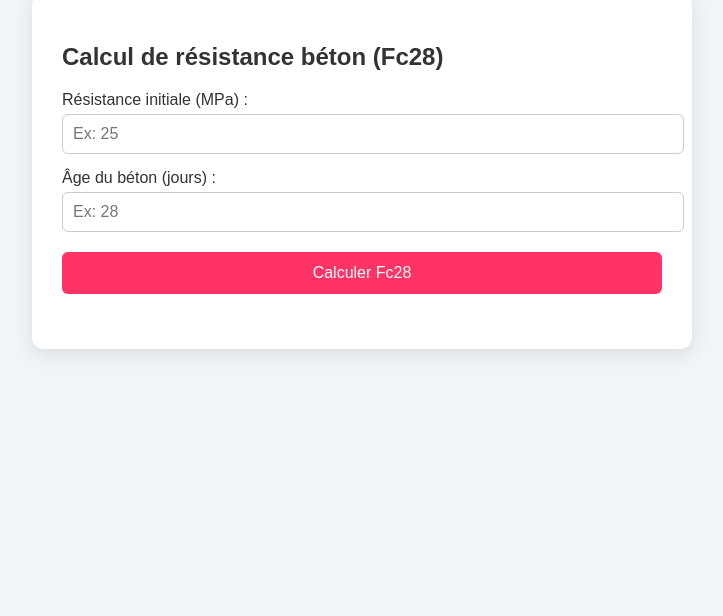
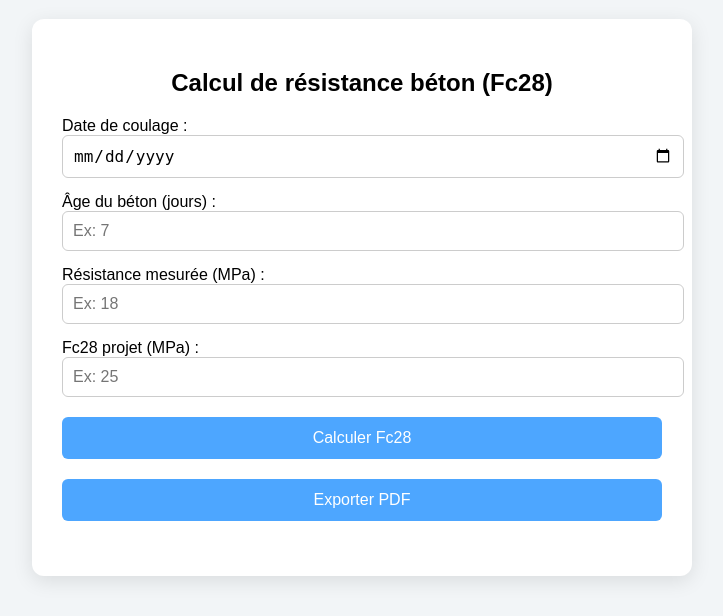
Before and after one commit to sofazrim/sofaz_fc28_tracker, a Flask app: page / in a window 1280 px wide. Shown: the part 235-851 px from the top of the page, without its empty margins (278-1001 px from the left). Before the commit the page ends 589 px from the top, so only its background shows below. Run offline with Flask 3, Linux system fonts and the light colour scheme; some libraries are stand-ins or nearby versions.

Commit message:
Update index_fr.html

```diff
--- a/templates/index_fr.html
+++ b/templates/index_fr.html
@@ -4,23 +4,22 @@
 <meta charset="UTF-8">
 <meta name="viewport" content="width=device-width, initial-scale=1.0">
 <title>SOFAZ Fc28 Tracker™</title>
+<script src="https://cdnjs.cloudflare.com/ajax/libs/jspdf/2.5.1/jspdf.umd.min.js"></script>
 <style>
 body {
     font-family: Arial, sans-serif;
     background-color: #f2f5f7;
-            color: #333;
-            margin: 0;
-            padding: 0;
+    margin: 0; padding: 0;
 }
 header {
-            background-color: #ff3366;
+    background-color: #4da6ff; /* bleu clair */
     color: white;
     padding: 20px;
     text-align: center;
 }
 header img {
-            height: 60px;
-            vertical-align: middle;
+    height: 80px;
+    margin-bottom: 10px;
 }
 main {
     max-width: 600px;
@@ -30,15 +29,14 @@
     border-radius: 12px;
     box-shadow: 0 5px 20px rgba(0,0,0,0.1);
 }
-        h1 {
+h1, h2 {
     text-align: center;
-            margin-bottom: 30px;
 }
 label {
     display: block;
-            margin: 15px 0 5px;
+    margin-top: 15px;
 }
-        input[type="number"] {
+input[type="number"], input[type="date"] {
     width: 100%;
     padding: 10px;
     font-size: 16px;
@@ -46,7 +44,7 @@
     border: 1px solid #ccc;
 }
 button {
-            background-color: #ff3366;
+    background-color: #4da6ff;
     color: white;
     border: none;
     padding: 12px 20px;
@@ -57,17 +55,19 @@
     width: 100%;
 }
 button:hover {
-            background-color: #e62e5c;
+    background-color: #3399ff;
 }
 #result {
     margin-top: 25px;
     font-weight: bold;
     text-align: center;
     font-size: 18px;
+    white-space: pre-line;
 }
 </style>
 </head>
 <body>
+
 <header>
     <img src="https://raw.githubusercontent.com/sofazrim/sofaz_fc28_tracker/main/logo_sofaz.png" alt="Logo SOFAZ">
     <h1>SOFAZ Fc28 Tracker™</h1>
@@ -76,32 +76,66 @@
 <main>
 <h2>Calcul de résistance béton (Fc28)</h2>
 
-    <label for="fck">Résistance initiale (MPa) :</label>
-    <input type="number" id="fck" placeholder="Ex: 25">
+<label for="date_coulage">Date de coulage :</label>
+<input type="date" id="date_coulage">
 
 <label for="age">Âge du béton (jours) :</label>
-    <input type="number" id="age" placeholder="Ex: 28">
+<input type="number" id="age" placeholder="Ex: 7">
+
+<label for="resistance">Résistance mesurée (MPa) :</label>
+<input type="number" id="resistance" placeholder="Ex: 18">
+
+<label for="fc28">Fc28 projet (MPa) :</label>
+<input type="number" id="fc28" placeholder="Ex: 25">
 
 <button onclick="calculFc28()">Calculer Fc28</button>
+<button onclick="exportPDF()">Exporter PDF</button>
 
 <div id="result"></div>
 </main>
 
 <script>
 function calculFc28() {
-    let fck = parseFloat(document.getElementById('fck').value);
-    let age = parseFloat(document.getElementById('age').value);
+    const dateCoulage = document.getElementById('date_coulage').value;
+    const age = parseFloat(document.getElementById('age').value);
+    const resJour = parseFloat(document.getElementById('resistance').value);
+    const fc28Projet = parseFloat(document.getElementById('fc28').value);
 
-    if (isNaN(fck) || isNaN(age) || fck <=0 || age <=0) {
-        document.getElementById('result').innerHTML = "⚠️ Veuillez entrer des valeurs valides.";
+    if(!dateCoulage || isNaN(age) || isNaN(resJour) || isNaN(fc28Projet) || age<=0 || resJour<=0 || fc28Projet<=0){
+        document.getElementById('result').innerText = "⚠️ Veuillez entrer des valeurs valides.";
+        document.getElementById('result').style.color = "red";
         return;
     }
 
-    // Formule simple pour Fc28 (exemple)
-    let fc28 = fck * Math.pow((28/age), 0.2);
-    fc28 = Math.round(fc28 * 100) / 100;
+    // Calcul exact comme ton code Python
+    const res28 = resJour * Math.pow(28/age, 0.5);
+    const dateTest = new Date(dateCoulage);
+    dateTest.setDate(dateTest.getDate() + age);
+    const conforme = res28 >= fc28Projet;
 
-    document.getElementById('result').innerHTML = `💪 Fc28 estimé : ${fc28} MPa`;
+    const couleur = conforme ? "green" : "red";
+    document.getElementById('result').style.color = couleur;
+
+    const resultText = `📅 Date du test : ${dateTest.toLocaleDateString('fr-FR')}\n` +
+                       `🧪 Fc estimée à 28j : ${res28.toFixed(2)} MPa\n` +
+                       `🎯 Fc28 projet : ${fc28Projet} MPa\n` +
+                       `${conforme ? "✅ Résultat : Conforme" : "❌ Résultat : Non Conforme"}`;
+
+    document.getElementById('result').innerText = resultText;
+}
+
+// Export PDF simple avec jspdf
+function exportPDF(){
+    const { jsPDF } = window.jspdf;
+    const doc = new jsPDF();
+    const resultText = document.getElementById('result').innerText || "Aucun résultat à exporter.";
+    doc.setFontSize(16);
+    doc.text("Rapport - SOFAZ Fc28 Tracker (TM)", 105, 20, null, null, "center");
+    doc.text("Développé par Ing. Fathi ZERRIOUH", 105, 30, null, null, "center");
+    doc.text("---------------------------------------------", 105, 40, null, null, "center");
+    doc.setFontSize(14);
+    doc.text(resultText, 20, 60);
+    doc.save("rapport_fc28.pdf");
 }
 </script>
 
```
Lines whose indentation alone changed are shown as unchanged.
